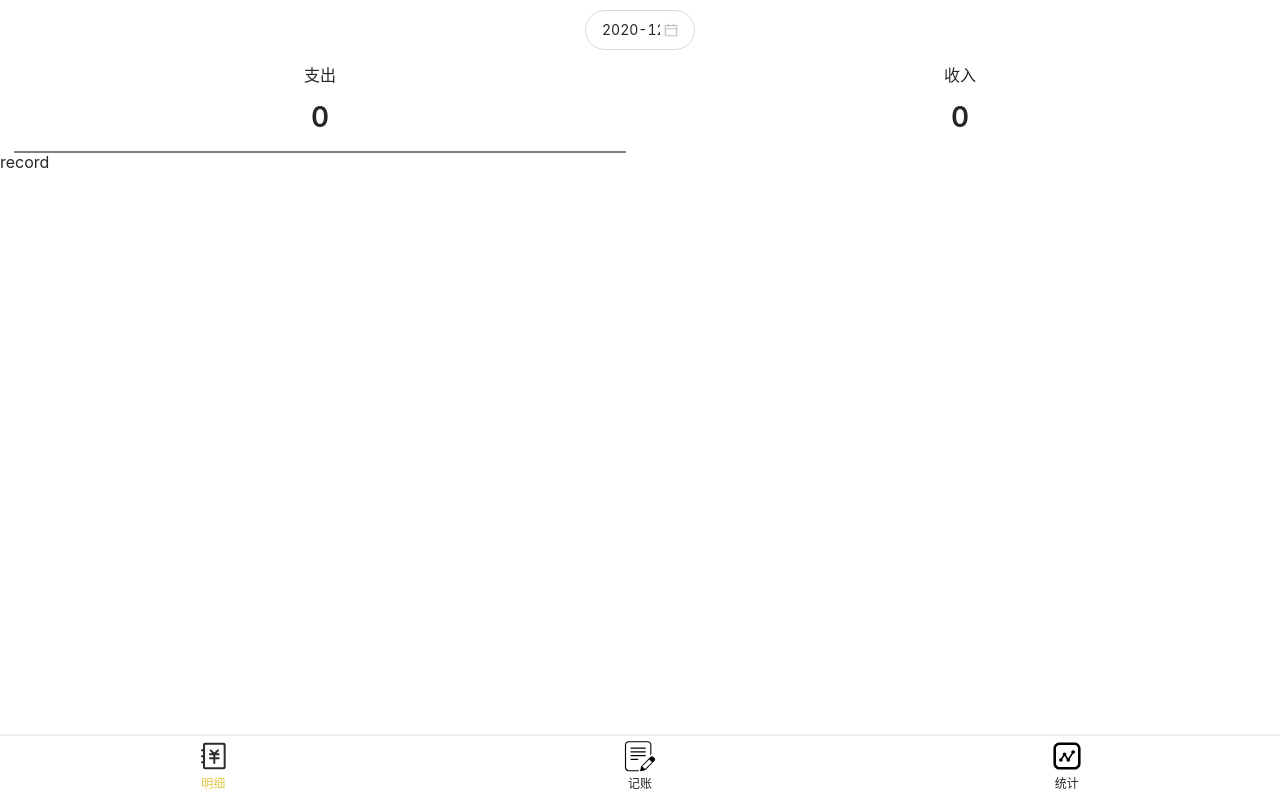
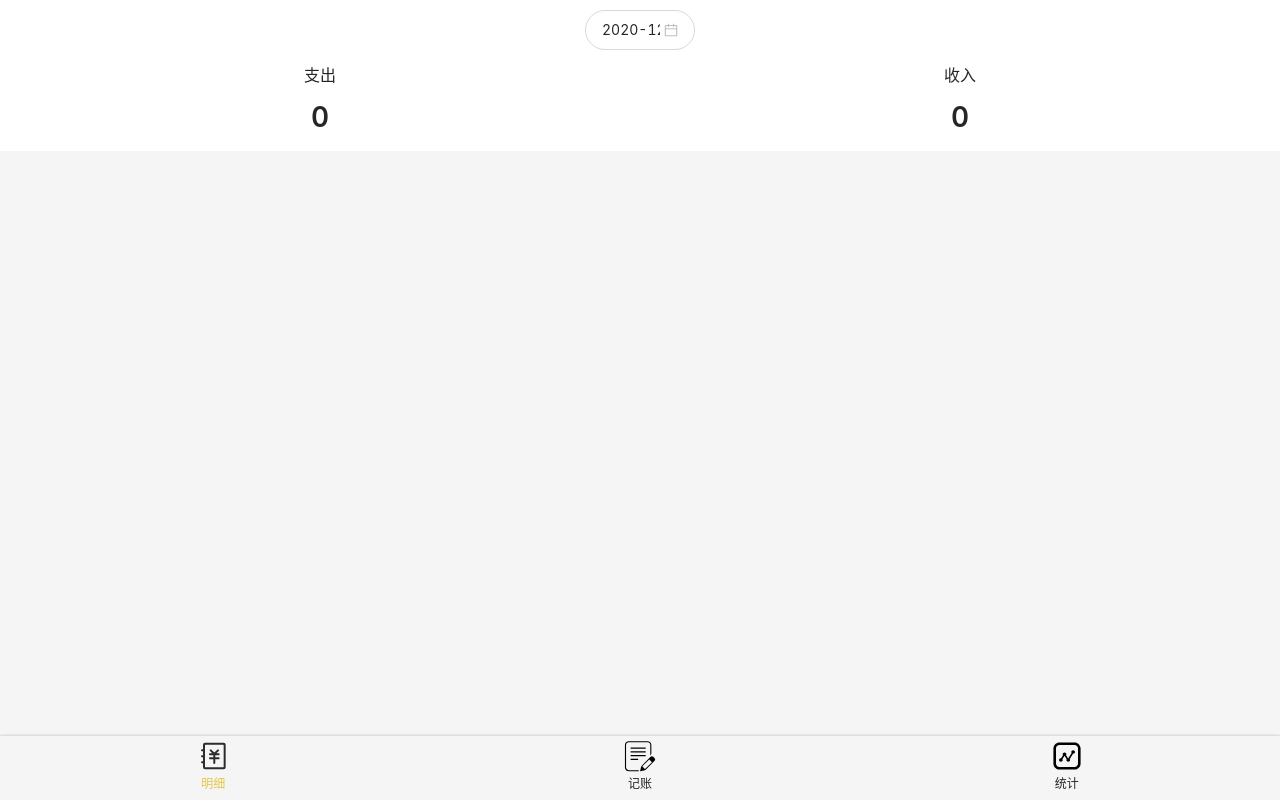
Before and after one commit to ChiLi2000/keep-accounts-r, a React app: page /#/detail in a window 1280 px wide. Built offline with nearby package versions, Linux system fonts and the light colour scheme.

Commit message:
设置整体颜色优化收支组件

```diff
--- /dev/null
+++ b/src/components/MyCategorySection.tsx
@@ -0,0 +1,29 @@
+import styled from "styled-components";
+import {CategorySection} from "views/Account/CategorySection";
+
+const MyCategorySection = styled(CategorySection)`
+  background: #ffff;
+  > ul{
+    display: flex;
+    justify-content: space-between;
+    text-align: center;
+    margin:0;
+    > li {
+      width: 50%;
+      padding: 6px 16px;
+      margin: 0 14px;
+      display: flex;
+      flex-direction: column;
+        &.selected{
+          border-bottom:2px solid gray;
+        }
+        >span{
+          padding: 16px 16px 10px 16px;
+          font-size: 28px;
+          font-weight: 600
+       }
+    }
+  }
+`;
+
+export {MyCategorySection};
--- /dev/null
+++ b/src/components/TimeWrapper.tsx
@@ -0,0 +1,10 @@
+import styled from "styled-components";
+
+const TimeWrapper = styled.div`
+  max-width: 100%;
+  text-align: center;
+  padding: 10px 14px;
+  background: #ffff;
+`;
+
+export {TimeWrapper}
--- a/src/index.scss
+++ b/src/index.scss
@@ -9,10 +9,11 @@ ul, ol {
   list-style: none;
 }
 a {text-decoration: none; color: inherit;}
-body {
+body,html {
   font-family: $font-hei;
   font-size: 16px;
   line-height: 1.2;
+  background:#f5f5f5 ;
 }
 
 button,
--- a/src/views/Account.tsx
+++ b/src/views/Account.tsx
@@ -7,7 +7,7 @@ import {Topbar} from "./Account/Torbar";
 import {TagsSection} from "./Account/TagsSection";
 import {NotesSection} from "./Account/NotesSection";
 import moment from "moment";
-import {useRecords} from "../hooks/useRecords";
+import {useRecords} from "hooks/useRecords";
 
 const Outer = styled.div`
   display: flex;
@@ -23,6 +23,7 @@ const CateAndTimeWrapper = styled.section`
   display: flex;
   align-items: center;
   justify-content: space-between;
+  background: #ffff;
 `;
 const MyCategorySection = styled(CategorySection)`
   width: 60%;
--- a/src/views/Account/CategorySection.tsx
+++ b/src/views/Account/CategorySection.tsx
@@ -2,10 +2,10 @@ import React, {useState} from "react";
 import {Category} from "../Account";
 
 type Props = {
-  value: Category
-  onChange: (value: Category) => void
+  value?: Category
+  onChange?: (value: Category) => void
   className?: string
-  slot?:Category
+  slot?: Category
 }
 
 const CategorySection: React.FC<Props> = (props) => {
@@ -18,7 +18,7 @@ const CategorySection: React.FC<Props> = (props) => {
       <ul>
         {categoryList.map(c =>
           <li key={c} className={category === c ? "selected" : ""}
-              onClick={() => {props.onChange(c);}}>
+              onClick={() => {if (props.onChange) props.onChange(c);}}>
             {categoryMap[c]}
             {props.slot && <span>0</span>}
           </li>)}
--- a/src/views/Account/TagsSection/Wrapper.tsx
+++ b/src/views/Account/TagsSection/Wrapper.tsx
@@ -1,8 +1,9 @@
 import styled from "styled-components";
 
 const Wrapper = styled.section`
+  background: #ffff;
     >ul{
-   margin: 8px 0;
+    padding: 6px 0;
     display: flex;
     flex-direction: row;
     flex-wrap: wrap;
--- a/src/views/Detail.tsx
+++ b/src/views/Detail.tsx
@@ -1,38 +1,9 @@
 import React, {useState} from "react";
 import Layout from "components/Layout";
 import moment from "moment";
-import styled from "styled-components";
 import {TimeSelector} from "components/TimeSelector";
-import {CategorySection} from "./Account/CategorySection";
-
-const TimeWrapper = styled.div`
-  max-width: 100%;
-  text-align: center;
-  padding: 10px 14px;
-`;
-const MyCategorySection = styled(CategorySection)`
-  > ul{
-    display: flex;
-    justify-content: space-between;
-    text-align: center;
-    margin:0;
-    > li {
-      width: 50%;
-      padding: 6px 16px;
-      margin: 0 14px;
-      display: flex;
-      flex-direction: column;
-        &.selected{
-          border-bottom:2px solid gray;
-        }
-        >span{
-          padding: 16px 16px 10px 16px;
-          font-size: 28px;
-          font-weight: 600
-       }
-    }
-  }
-`;
+import {TimeWrapper} from "components/TimeWrapper";
+import {MyCategorySection} from "components/MyCategorySection";
 
 function Detail() {
   const [x, setX] = useState(moment(new Date().toISOString()).format("YYYY-MM"));
@@ -45,10 +16,8 @@ function Detail() {
                       type="month"
                       style={styleTime}/>
       </TimeWrapper>
-      <MyCategorySection value='-'
-                         onChange={() => {}}
-                         slot='-'/>
-      <div>record</div>
+      <MyCategorySection slot='-'/>
+
     </Layout>
   );
 }
--- a/src/views/Statistics.tsx
+++ b/src/views/Statistics.tsx
@@ -1,31 +1,9 @@
 import React, {useState} from "react";
-import Layout from "components/Layout";
-import styled from "styled-components";
-import {CategorySection} from "./Account/CategorySection";
 import moment from "moment";
 import {TimeSelector} from "components/TimeSelector";
-
-const TimeWrapper = styled.div`
-  max-width: 100%;
-  text-align: center;
-  padding: 10px 14px;
-`;
-const MyCategorySection = styled(CategorySection)`
-  > ul{
-    display: flex;
-    justify-content: space-between;
-    text-align: center;
-    margin:0;
-    > li {
-      width: 50%;
-      padding: 6px 16px;
-      margin: 0 14px;
-        &.selected{
-          border-bottom:2px solid gray;
-        }
-    }
-  }
-`;
+import {TimeWrapper} from "components/TimeWrapper";
+import {MyCategorySection} from "components/MyCategorySection";
+import Layout from "components/Layout";
 
 function Statistics() {
   const [x, setX] = useState(moment(new Date().toISOString()).format("YYYY-MM"));
```
Lines whose indentation alone changed are shown as unchanged.
